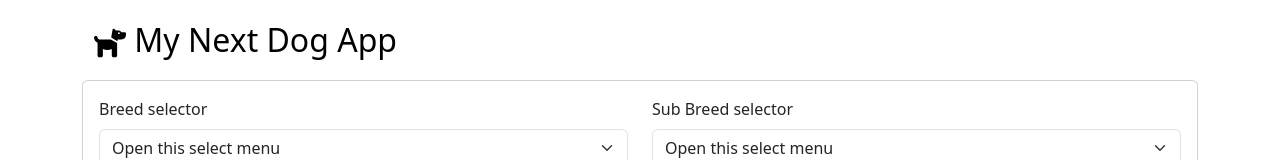
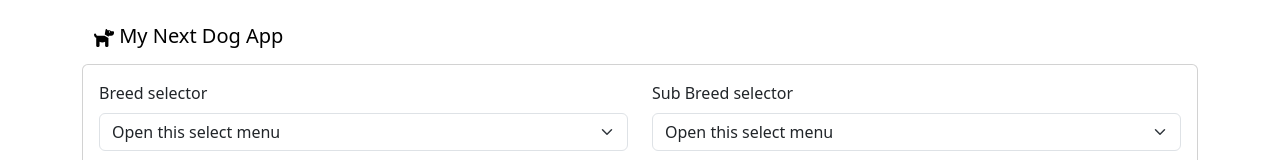
Before and after one commit to nelsonrojasnunez/my-next-dog-app, a Next.js app: page / in a window 1280 px wide. Shown: the top 160 px of the page. Built offline with nearby package versions, Linux system fonts and the light colour scheme.

Commit message:
Improves in navbar

```diff
--- a/app/components/NavBar.tsx
+++ b/app/components/NavBar.tsx
@@ -1,14 +1,13 @@
+import Link from "next/link";
 import { FaDog, FaHeart } from "react-icons/fa6";
 
 const NavBar = () => {
   return (
     <nav className="navbar navbar-expand-lg mt-2">
       <div className="container">
-        <a className="navbar-brand" href="#">
-          <h2>
-            <FaDog /> My Next Dog App
-          </h2>
-        </a>
+        <Link className="navbar-brand" href="/">
+          <FaDog /> My Next Dog App
+        </Link>
       </div>
     </nav>
   );
```
Also changed, not shown: 1 other file (tests, documents, lock files or other folders).
